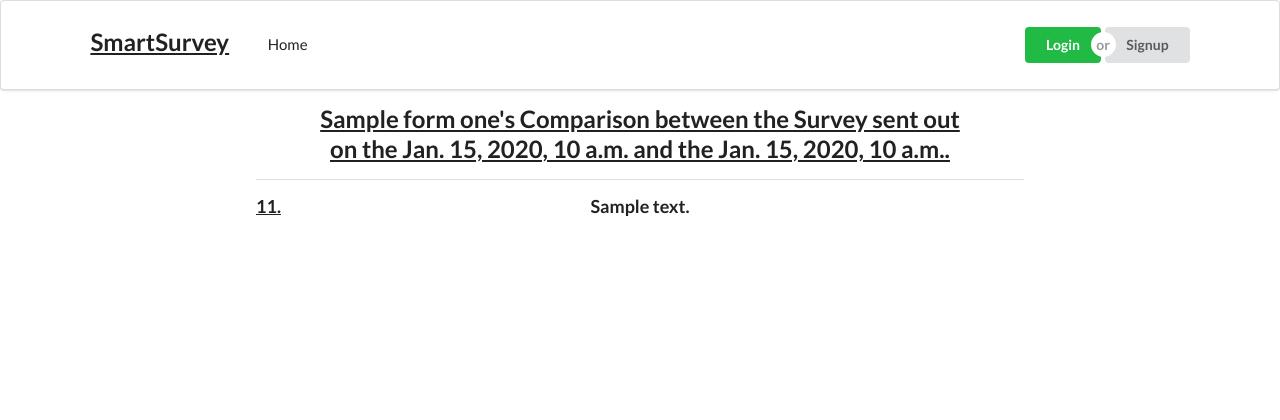
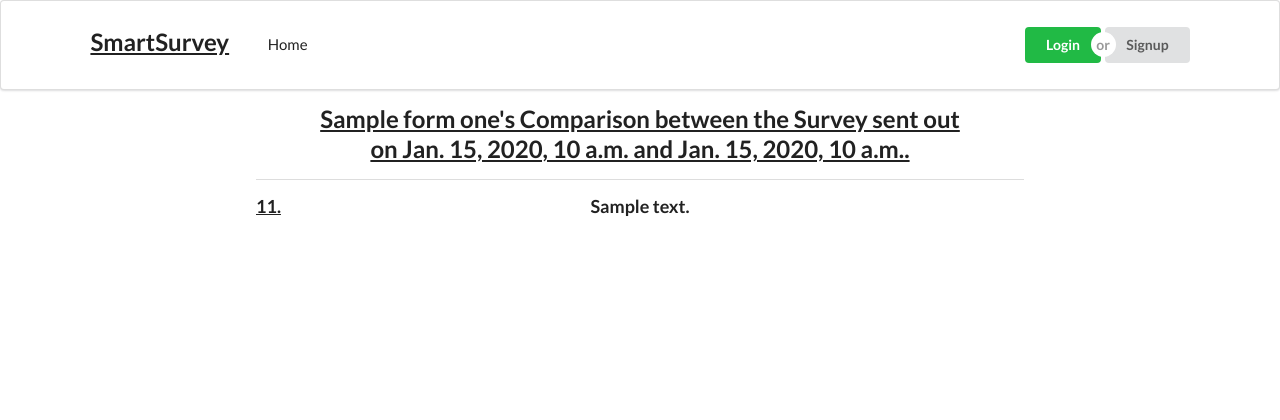
Before and after one commit to badger1661/smart-survey, a Django app: template templates/form/compare_form.html in a window 1280 px wide. Shown: the top 420 px of the page. Run offline with Django 3.2, Linux system fonts and the light colour scheme; the template is opened without the code that fills it: most values are stand-ins (such as "Sample title", 1, 10 or a date in 2020); some libraries are stand-ins or nearby versions.

Commit message:
more spellings

```diff
--- a/templates/form/compare_form.html
+++ b/templates/form/compare_form.html
@@ -5,7 +5,7 @@
 <div style="width: 60%; margin-left:auto; margin-right:auto;padding-bottom:15%">
     <div id="welcome" style="text-align: center;">
         <h2>
-            <u>{{ form_one.title }}'s Comparison between the Survey sent out <br>on the {{form_one.date_created}} and the {{form_two.date_created}}.</u>
+            <u>{{ form_one.title }}'s Comparison between the Survey sent out <br>on {{form_one.date_created}} and {{form_two.date_created}}.</u>
         </h2>
     </div>
 <div class="ui divider"></div>
```
